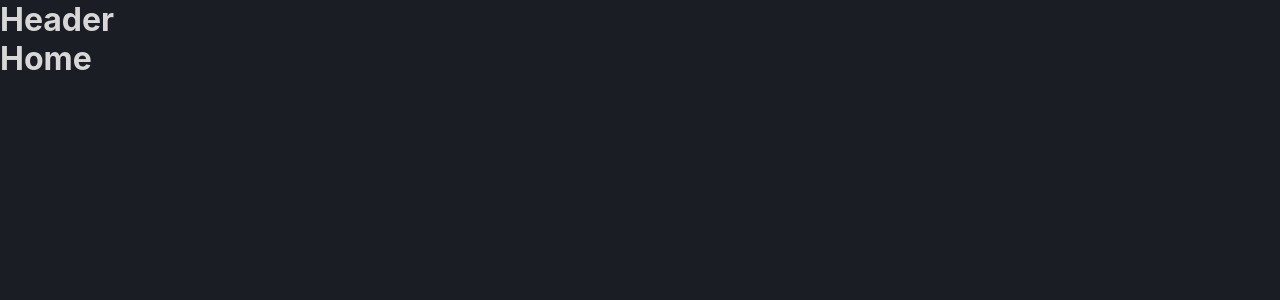
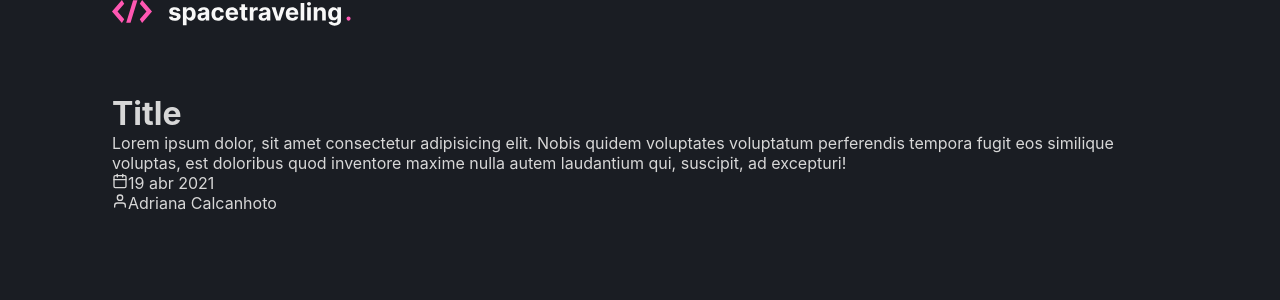
Before and after one commit to bruflor/ignite21-reactjs-challenge04-blog, a Next.js app: page / in a window 1280 px wide. Shown: the top 300 px of the page. Built offline with nearby package versions, Linux system fonts and the light colour scheme.

Commit message:
wip: home

```diff
--- a/src/components/Header/index.tsx
+++ b/src/components/Header/index.tsx
@@ -1,4 +1,13 @@
+import Link from 'next/link';
+import styles from './header.module.scss';
+import commonStyles from '../../styles/common.module.scss';
+
 export default function Header() {
-  // TODO
-  return <h1>Header</h1>;
+  return (
+    <div className={`${commonStyles.container} ${styles.nav}`}>
+      <Link href="/">
+        <img src="/Logo.svg" alt="logo" />
+      </Link>
+    </div>
+  );
 }
--- a/src/pages/home.module.scss
+++ b/src/pages/home.module.scss
@@ -1 +1,4 @@
-// TODO
+.homeContainer {
+  height: calc(100vh - 5rem);
+  padding-top: 4rem;
+}
--- a/src/pages/index.tsx
+++ b/src/pages/index.tsx
@@ -1,9 +1,11 @@
+import Link from 'next/link';
+import { FiCalendar, FiUser } from 'react-icons/fi';
 import { GetStaticProps } from 'next';
 
 import { getPrismicClient } from '../services/prismic';
 
-// import commonStyles from '../styles/common.module.scss';
-// import styles from './home.module.scss';
+import commonStyles from '../styles/common.module.scss';
+import styles from './home.module.scss';
 
 interface Post {
   uid?: string;
@@ -25,8 +27,29 @@ interface HomeProps {
 }
 
 export default function Home() {
-  // TODO
-  return <h1>Home</h1>;
+  return (
+    <main className={`${styles.homeContainer} ${commonStyles.container}`}>
+      <Link href="#">
+        <h1>Title</h1>
+        <p>
+          Lorem ipsum dolor, sit amet consectetur adipisicing elit. Nobis quidem
+          voluptates voluptatum perferendis tempora fugit eos similique
+          voluptas, est doloribus quod inventore maxime nulla autem laudantium
+          qui, suscipit, ad excepturi!
+        </p>
+        <div>
+          <time>
+            <FiCalendar />
+            19 abr 2021
+          </time>
+          <p>
+            <FiUser />
+            Adriana Calcanhoto
+          </p>
+        </div>
+      </Link>
+    </main>
+  );
 }
 
 // export const getStaticProps = async () => {
--- a/src/styles/common.module.scss
+++ b/src/styles/common.module.scss
@@ -2,9 +2,10 @@
   max-width: 1120px;
   margin: 0 auto;
   padding: 0 2rem;
-  height: calc(100vh - 5rem);
 
-  display: flex;
-  align-items: center;
-  justify-content: space-between;
+  //   height: calc(100vh - 5rem);
+
+  //   display: flex;
+  //   align-items: center;
+  //   justify-content: space-between;
 }
```
